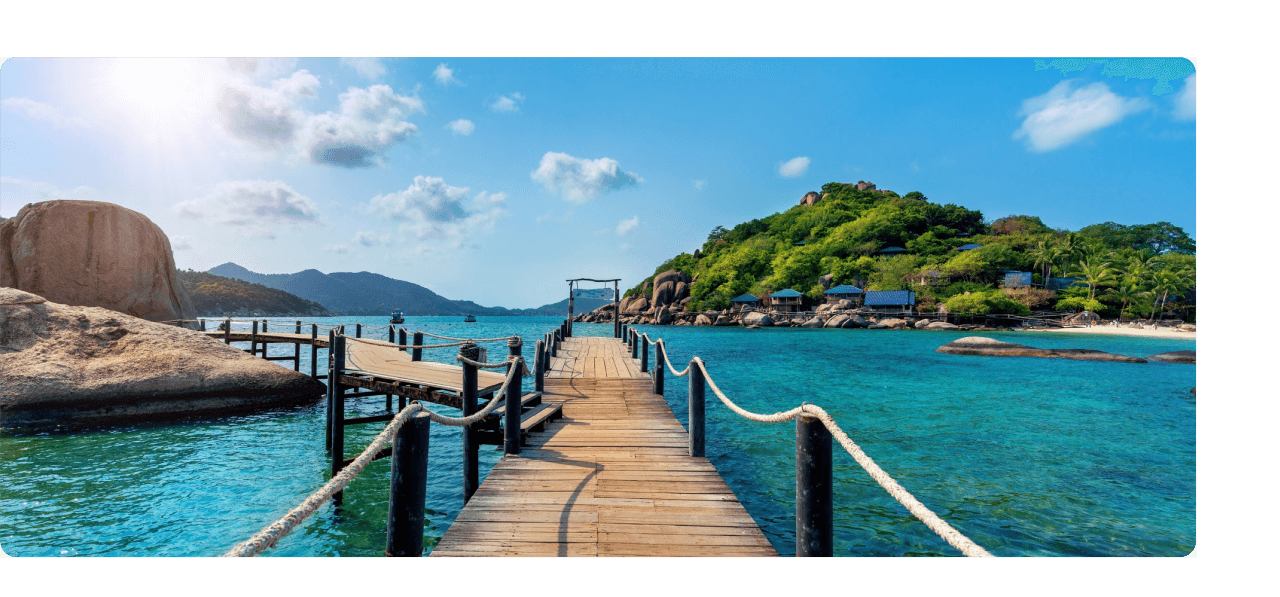
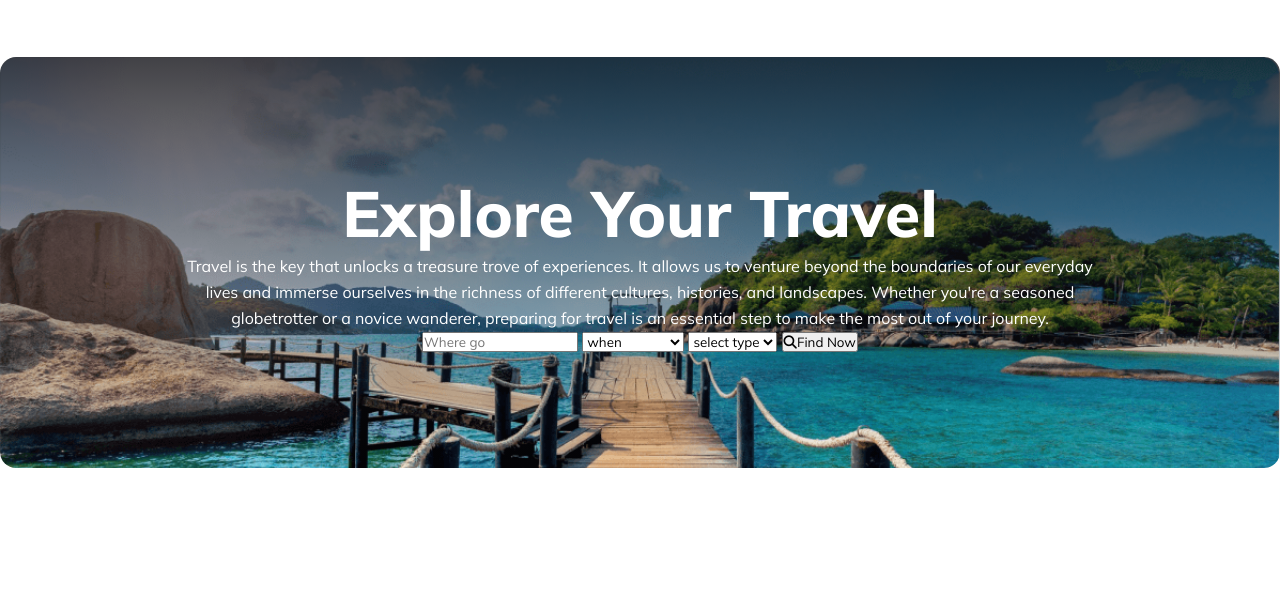
Before and after one commit to MdSalauddinSakib/B9A2-Assignment-2, a plain HTML site: page index.html in a window 1280 px wide. Shown: the part 61-658 px from the top of the page. Drawn offline with Linux system fonts and the light colour scheme.

Commit message:
banner img add linear gradient and fixed padding's

```diff
--- a/index.html
+++ b/index.html
@@ -40,7 +40,33 @@
     ------------------------->
     <section>
         <div class="banner-img">
-            <img src="images/Group 13 (1) (1).png" alt="">
+            <div class="banner-element">
+                <div class="explore">
+                    <h1>Explore Your Travel</h1>
+                    <p>Travel is the key that unlocks a treasure trove of experiences. It allows us to venture beyond the
+                        boundaries of our everyday lives and immerse ourselves in the richness of different cultures,
+                        histories, and landscapes. Whether you're a seasoned globetrotter or a novice wanderer, preparing
+                        for travel is an essential step to make the most out of your journey.</p>
+                </div>
+                <div class="form">
+                    <form action="">
+                        <input type="text" name="" id="" placeholder="Where go">
+                        <select name="" id="">
+                            <option value="volvo">when</option>
+                            <option value="saab">Summer</option>
+                            <option value="fiat">Rainy</option>
+                            <option value="fiat">Autumn</option>
+                            <option value="fiat">Late Autumn</option>
+                            <option value="audi">Winter</option>
+                            <option value="audi">Spring</option>
+                        </select>
+                        <select name="" id="">
+                            <option value="">select type</option>
+                        </select>
+                        <button><i class="fa-solid fa-magnifying-glass"></i>Find Now</button>
+                    </form>
+                </div>
+            </div>
         </div>
     </section>
 </body>
--- a/style.css
+++ b/style.css
@@ -1,13 +1,13 @@
 @import url('https://fonts.googleapis.com/css2?family=Mulish:ital,wght@0,200..1000;1,200..1000&display=swap');
 
 * {
-    margin: 0 ;
+    margin: 0;
     padding: 0;
     box-sizing: border-box;
     font-family: Mulish;
 }
 
-:root{
+:root {
     --primary-color: #FF5400;
     --text-color: #424247;
 }
@@ -15,7 +15,7 @@
 /* ------------------------
     navbar section style
 --------------------------- */
-.navbar{
+.navbar {
     display: flex;
     justify-content: space-between;
     align-items: center;
@@ -23,7 +23,7 @@
     margin-bottom: 50px;
 }
 
-.logo{
+.logo {
     display: flex;
     align-items: center;
 }
@@ -45,7 +45,7 @@
     line-height: normal;
 }
 
-.menu ul li{
+.menu ul li {
     list-style: none;
     display: inline-block;
     margin-left: 20px;
@@ -58,8 +58,43 @@
     font-weight: 700;
 }
 
-.menu ul li:hover a{
+.menu ul li:hover a {
     color: var(--primary-color);
+}
+
+/*---------------------------
+    Banner Section Style
+-----------------------------*/
+
+.banner-img {
+    background: linear-gradient(180deg, rgba(19, 19, 24, 0.80) 0%, rgba(19, 19, 24, 0.00) 100%), url(images/Group\ 13.png);
+    background-repeat: no-repeat;
+    background-size: cover;
+    border-radius: 16px;
+
+}
+
+.banner-element {
+    display: flex;
+    flex-direction: column;
+    justify-content: center;
+    text-align: center;
+    align-items: center;
+    padding: 116px 180px;
+}
+
+.banner-element .explore h1 {
+    color: #FFF;
+    font-size: 64px;
+    font-weight: 800;
+    line-height: normal;
+}
+
+.banner-element .explore p {
+    color: #FFF;
+    font-size: 16px;
+    font-weight: 400;
+    line-height: 26px;
 }
 
 
@@ -75,18 +110,14 @@
 
 
 
-
-
-
-
 @media screen and (max-width: 600px) {
-    .navbar .menu{
+    .navbar .menu {
         display: none;
     }
 }
 
 @media screen and (min-width: 992px) {
-    .rsponsive-bar{
+    .rsponsive-bar {
         display: none;
     }
 }
```
Also changed, not shown: images/Group 13.png (renamed from images/Group 13 (1) (1).png).
